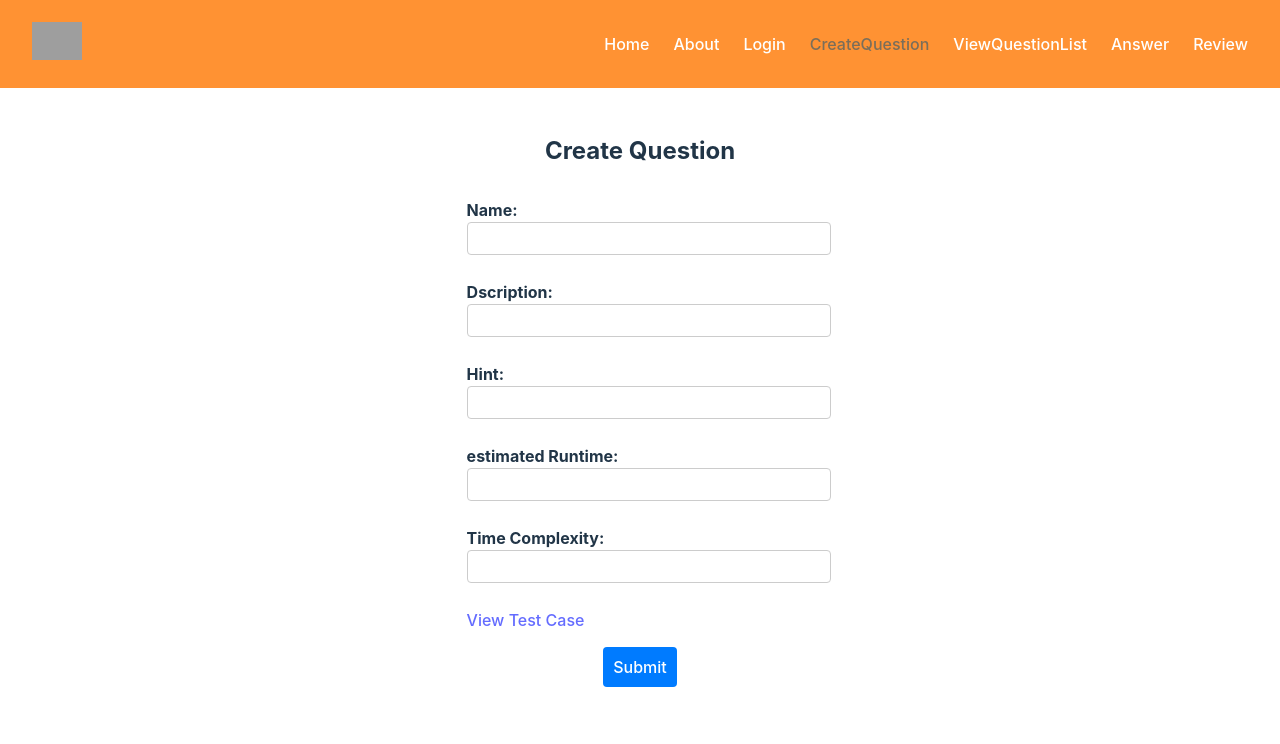
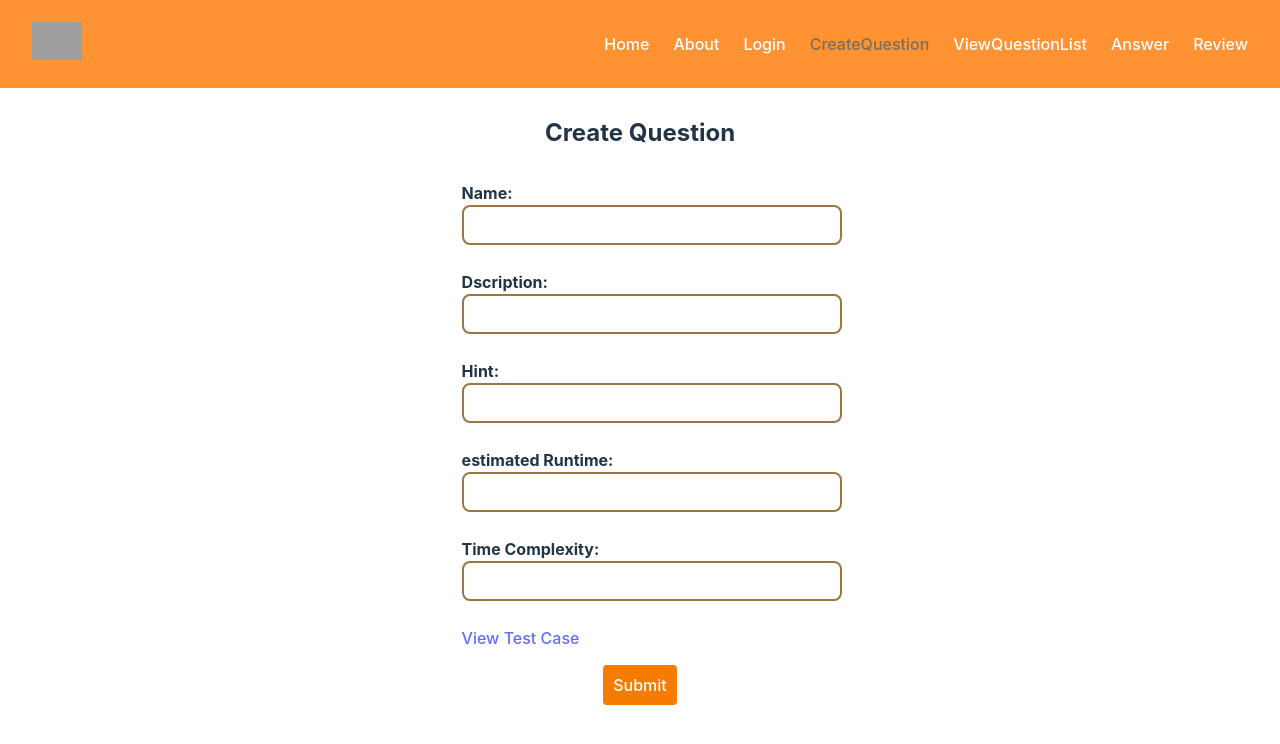
Before and after one commit to t1ww/SE65-Senior-project, a Vue app in the folder frontend/SE65-SENIOR-PROJECT/: page /create-question in a window 1280 px wide. Shown: the top 744 px of the page. Built offline with nearby package versions, Linux system fonts and the light colour scheme; grey boxes are pictures that could not be loaded.

Commit message:
Create question updated

```diff
--- a/frontend/SE65-SENIOR-PROJECT/src/pages/CreateQuestion.vue
+++ b/frontend/SE65-SENIOR-PROJECT/src/pages/CreateQuestion.vue
@@ -64,6 +64,7 @@ const submitQuestion = () => {
 label {
     font-weight: bold;
 }
+
 input, textarea {
     width: 100%;
     padding: 8px;
@@ -71,8 +72,17 @@ input, textarea {
     border: 1px solid #ccc;
     border-radius: 4px;
 }
+input {
+  width: 100%;
+  padding: 10px;
+  background-color: white;
+  border: 2px solid #9d7643;
+  border-radius: 8px;
+  font-size: 14px;
+  color: black;
+}
 button {
-    background-color: #007bff;
+    background-color: #f57c00;
     color: white;
     padding: 10px;
     border: none;
```
